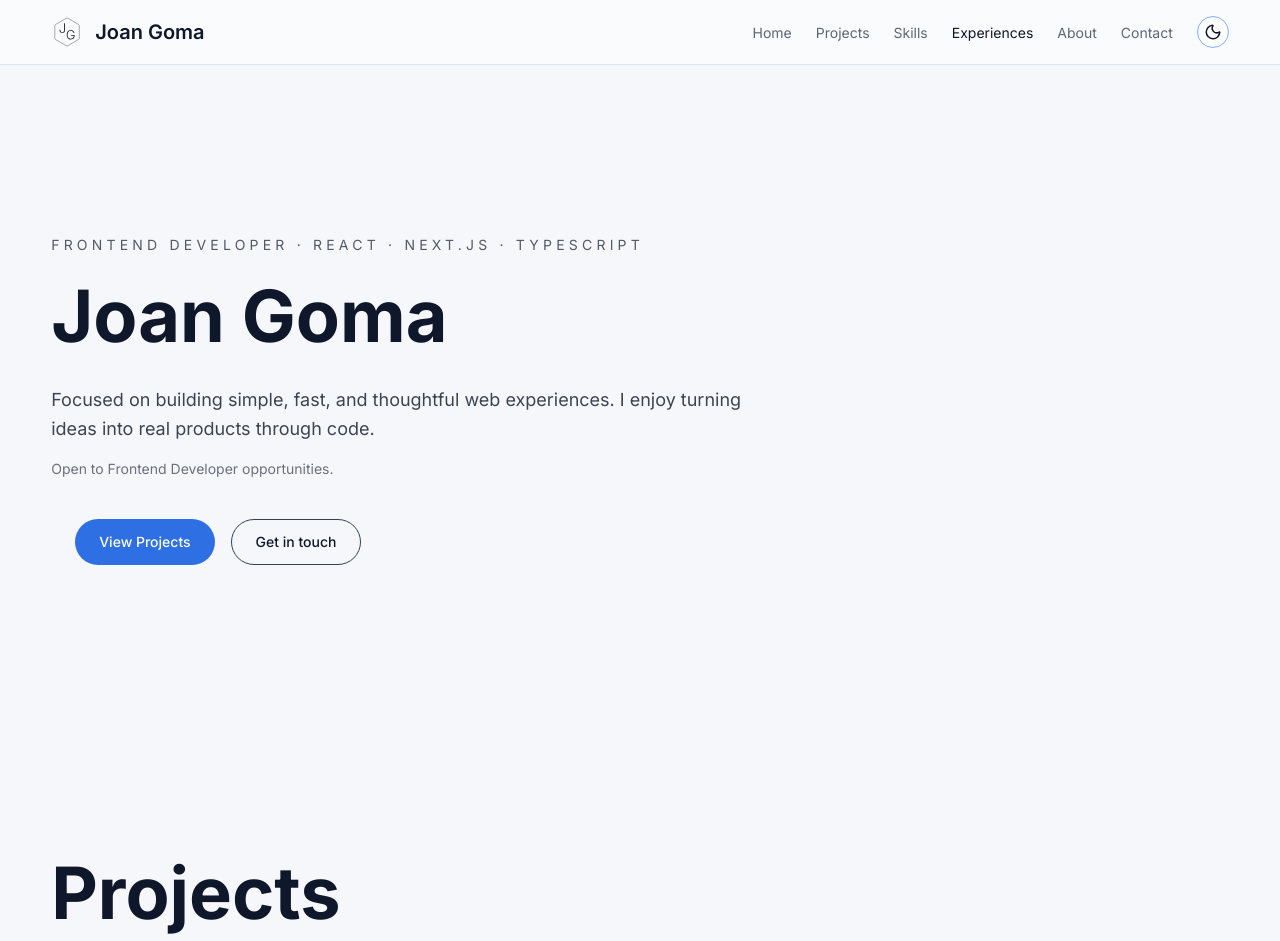
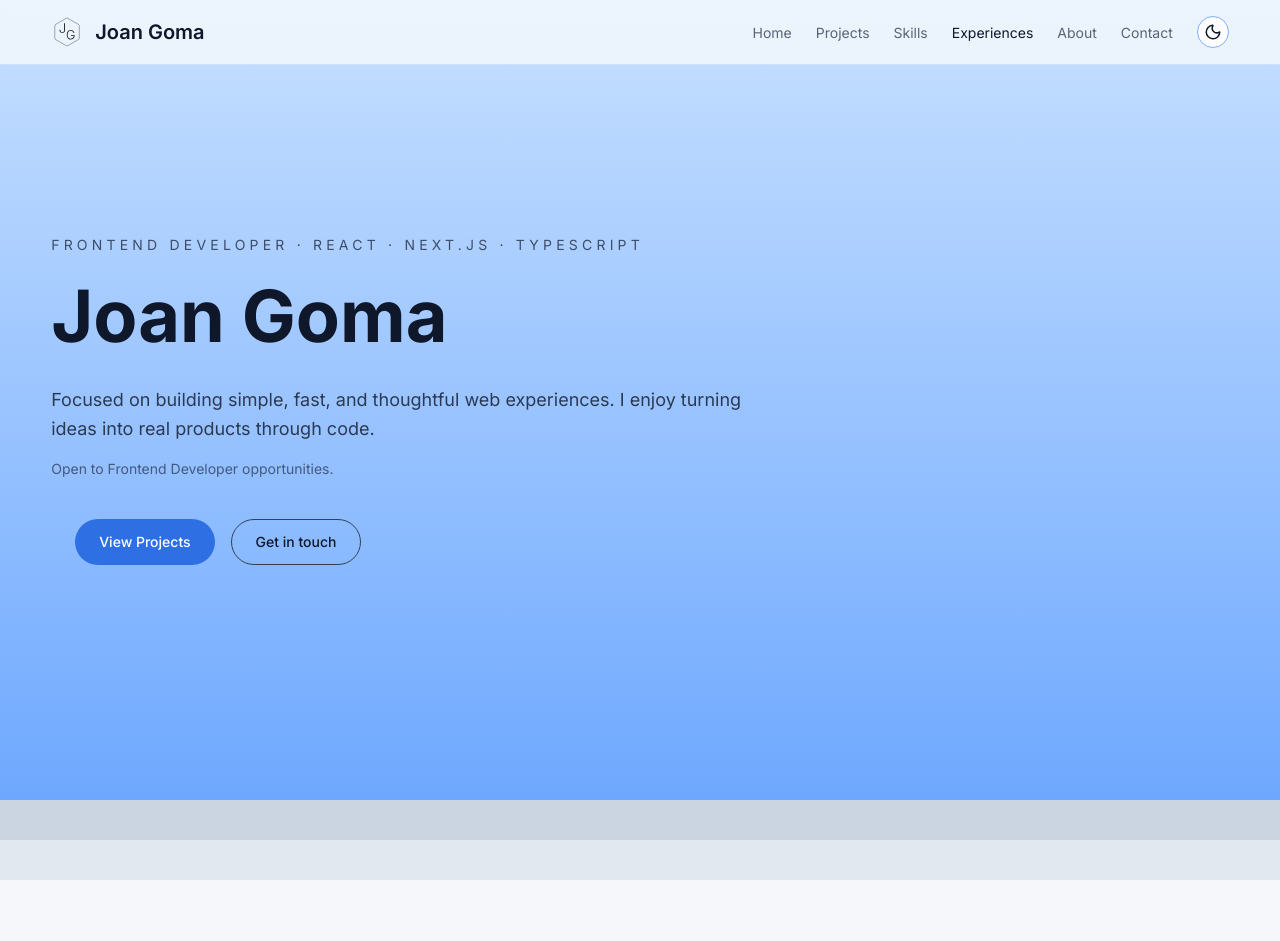
Before and after one commit to joangoma-code/portfolio, a Next.js app: page / in a window 1280 px wide. Shown: the top 941 px of the page. Built offline with nearby package versions, Linux system fonts and the light colour scheme.

Commit message:
mountains branch creation

```diff
--- a/components/sections/HomeSection.tsx
+++ b/components/sections/HomeSection.tsx
@@ -5,9 +5,10 @@ import Container from "@/components/ui/Container";
 
 export default function HomeSection() {
   return (
+    <>
       <section
         id="home"
-      className="flex min-h-screen items-center justify-center"
+        className="flex min-h-screen items-center justify-center bg-linear-to-t from-(--color-background4) to-(--color-background5)"
       >
         <Container>
           <div className="max-w-3xl">
@@ -20,8 +21,8 @@ export default function HomeSection() {
             </h1>
 
             <p className="mt-6 max-w-prose text-lg leading-relaxed opacity-80">
-            Focused on building simple, fast, and thoughtful web experiences. I
-            enjoy turning ideas into real products through code.
+              Focused on building simple, fast, and thoughtful web experiences.
+              I enjoy turning ideas into real products through code.
             </p>
             <p className="mt-4 text-sm opacity-60">
               Open to Frontend Developer opportunities.
@@ -33,10 +34,12 @@ export default function HomeSection() {
               <Button href="#contact" variant="secondary">
                 Get in touch
               </Button>
-
             </div>
           </div>
         </Container>
       </section>
+      <div className=" w-full h-10 bg-(--color-background3)"></div>
+      <div className=" w-full h-10 bg-(--color-background2)"></div>
+    </>
   );
 }
--- a/next.config.ts
+++ b/next.config.ts
@@ -2,7 +2,7 @@ import type { NextConfig } from "next";
 
 const nextConfig: NextConfig = {
   reactStrictMode: true,
-  allowedDevOrigins: ['192.168.1.110',],
+  allowedDevOrigins: ['192.168.1.110','192.168.1.48'],
 };
 
 export default nextConfig;
```
Lines whose indentation alone changed are shown as unchanged.
